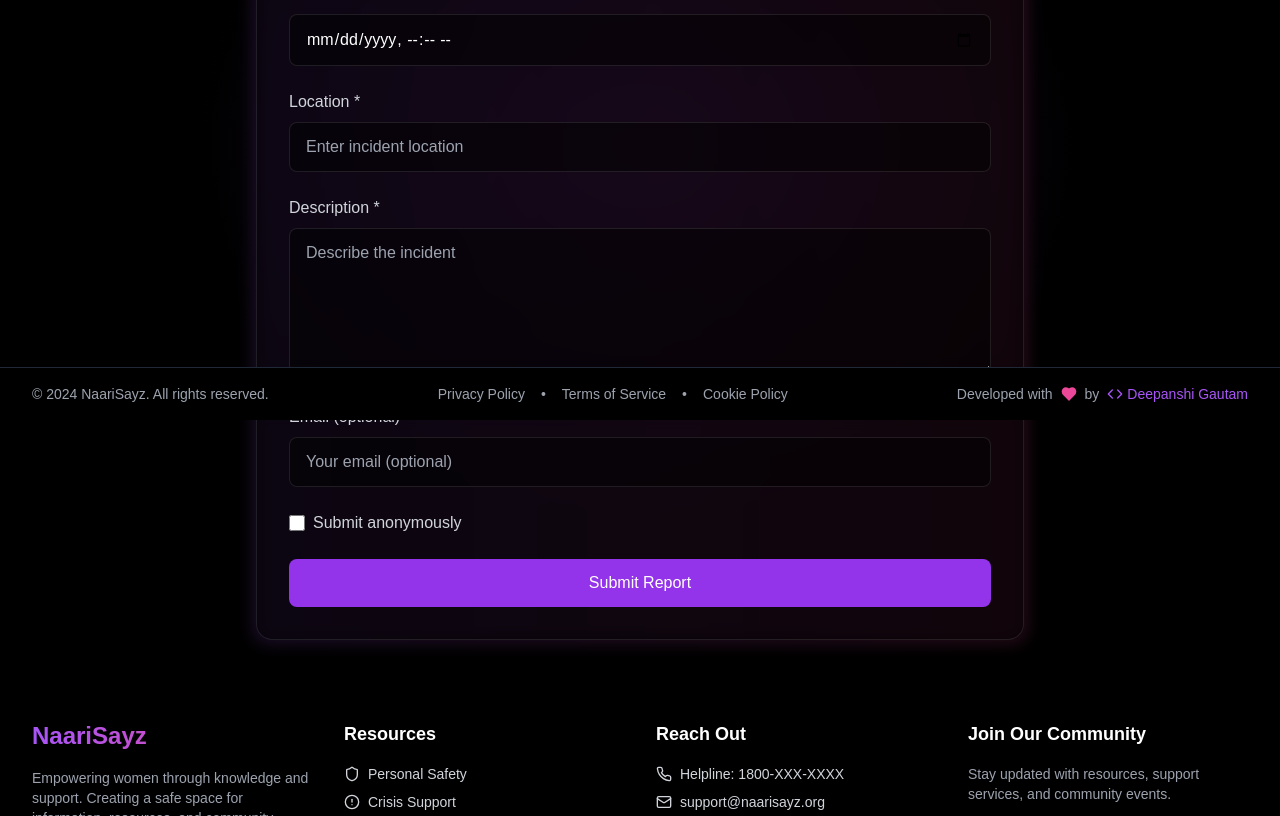
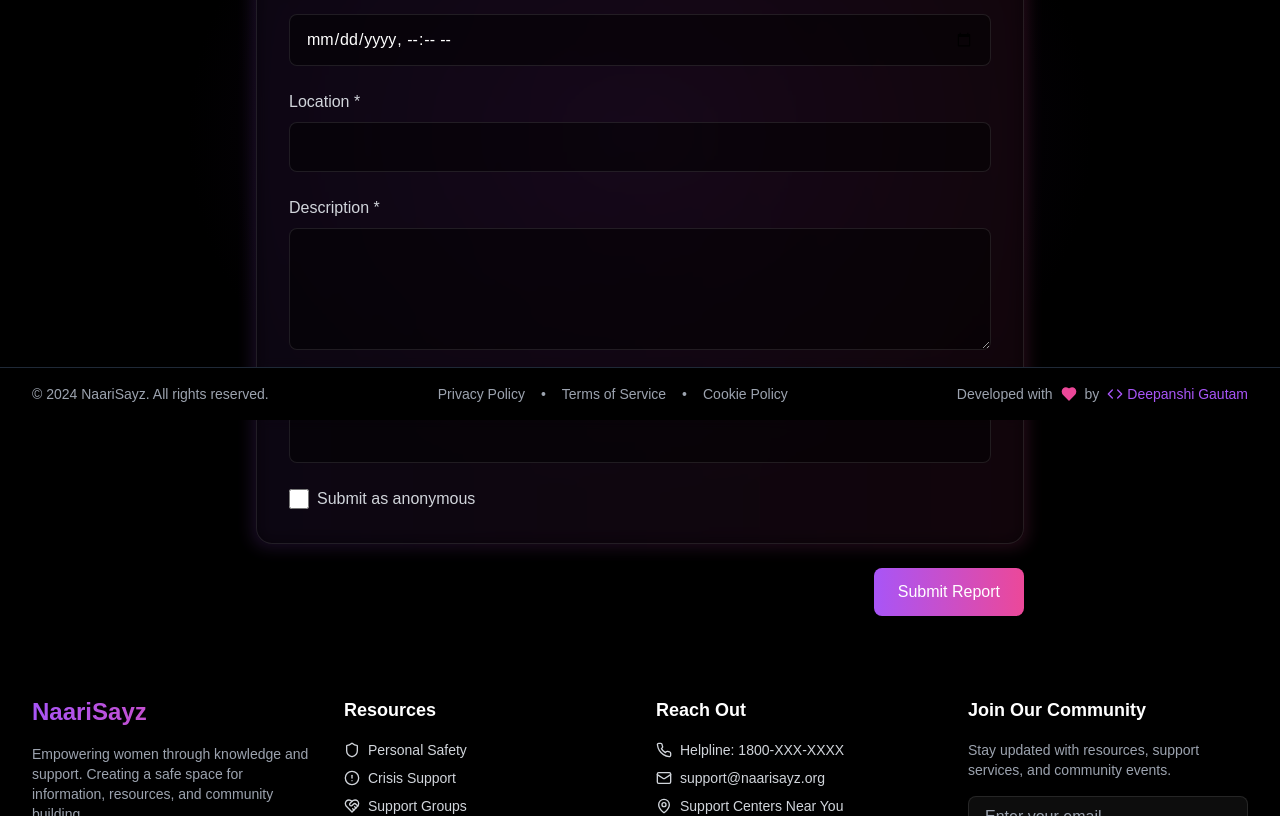
Before and after one commit to deepanshigautam/NaariSayz, a Next.js app: page /report in a window 1280 px wide. Shown: the part 380-1196 px from the top of the page. Built offline with nearby package versions, Linux system fonts and the light colour scheme; no server answers.

Commit message:
added database and working

```diff
--- a/package.json
+++ b/package.json
@@ -9,6 +9,7 @@
     "lint": "next lint"
   },
   "dependencies": {
+    "@supabase/supabase-js": "^2.46.1",
     "class-variance-authority": "^0.7.0",
     "framer-motion": "^11.11.9",
     "lucide": "^0.453.0",
--- a/src/app/report/page.tsx
+++ b/src/app/report/page.tsx
@@ -4,6 +4,7 @@ import { AlertCircle, Send, ArrowLeft, Loader2 } from "lucide-react";
 import Link from "next/link";
 import { Alert, AlertDescription } from "@/src/components/ui/alert";
 import Footer from "@/src/components/footer";
+import { supabase } from "@/src/services/supabaseClient";
 
 // Define the type for formData
 interface FormData {
@@ -66,11 +67,10 @@ const ReportPage: React.FC = () => {
   const handleChange = (e: React.ChangeEvent<HTMLInputElement | HTMLTextAreaElement | HTMLSelectElement>) => {
     const { name, value, type } = e.target;
 
-    // For checkboxes, assert the target type as HTMLInputElement
     if (type === 'checkbox') {
       setFormData((prev) => ({
         ...prev,
-        [name]: (e.target as HTMLInputElement).checked, // Type assertion
+        [name]: (e.target as HTMLInputElement).checked,
       }));
     } else {
       setFormData((prev) => ({
@@ -79,7 +79,6 @@ const ReportPage: React.FC = () => {
       }));
     }
   };
-
 
   const handleSubmit = async (e: React.FormEvent) => {
     e.preventDefault();
@@ -93,10 +92,21 @@ const ReportPage: React.FC = () => {
     setIsSubmitting(true);
 
     try {
-      // Simulate API call
-      await new Promise(resolve => setTimeout(resolve, 1500));
+      const { error } = await supabase.from("report-incident").insert({
+        incident_type: formData.incidentType,
+        date_time: formData.dateTime,
+        location: formData.location,
+        description: formData.description,
+        email: formData.email,
+        is_anonymous: formData.isAnonymous
+      });
+
+      if (error) {
+        throw error;
+      }
+
       setShowConfirmation(true);
-    } catch  {
+    } catch (error) {
       setShowAlert(true);
     } finally {
       setIsSubmitting(false);
@@ -141,7 +151,6 @@ const ReportPage: React.FC = () => {
           </div>
         </div>
       </div>
-
     </div>
   );
 
@@ -149,7 +158,6 @@ const ReportPage: React.FC = () => {
     <div>
       <div className="min-h-screen bg-black text-white relative overflow-hidden">
         <div className="absolute inset-0 bg-[radial-gradient(ellipse_at_center,_var(--tw-gradient-stops))] from-purple-900/20 via-black to-black" />
-
         <div className="container mx-auto px-4 py-8 relative">
           <div className="max-w-3xl mx-auto">
             <Link href="/" className="inline-flex items-center text-gray-400 hover:text-white mb-8 transition-colors">
@@ -224,7 +232,6 @@ const ReportPage: React.FC = () => {
                           name="location"
                           value={formData.location}
                           onChange={handleChange}
-                        placeholder="Enter incident location"
                           className={`w-full bg-black/50 border ${errors.location ? 'border-red-500' : 'border-white/10'} rounded-lg px-4 py-3 text-white focus:outline-none focus:border-purple-500 transition-colors`}
                         />
                         {errors.location && (
@@ -238,10 +245,9 @@ const ReportPage: React.FC = () => {
                           name="description"
                           value={formData.description}
                           onChange={handleChange}
-                        rows={5}
-                        placeholder="Describe the incident"
                           className={`w-full bg-black/50 border ${errors.description ? 'border-red-500' : 'border-white/10'} rounded-lg px-4 py-3 text-white focus:outline-none focus:border-purple-500 transition-colors`}
-                      />
+                          rows={4}
+                        ></textarea>
                         {errors.description && (
                           <p className="text-red-400 text-sm mt-1">{errors.description}</p>
                         )}
@@ -254,7 +260,6 @@ const ReportPage: React.FC = () => {
                           name="email"
                           value={formData.email}
                           onChange={handleChange}
-                        placeholder="Your email (optional)"
                           className={`w-full bg-black/50 border ${errors.email ? 'border-red-500' : 'border-white/10'} rounded-lg px-4 py-3 text-white focus:outline-none focus:border-purple-500 transition-colors`}
                         />
                         {errors.email && (
@@ -268,27 +273,30 @@ const ReportPage: React.FC = () => {
                           name="isAnonymous"
                           checked={formData.isAnonymous}
                           onChange={handleChange}
-                        className="mr-2 h-4 w-4 text-purple-500 border-gray-300 rounded focus:ring-purple-500"
+                          className="form-checkbox h-5 w-5 text-purple-500 border-gray-300 rounded focus:ring-purple-400 focus:ring-offset-black"
                         />
-                      <label className="text-gray-300">Submit anonymously</label>
+                        <label className="ml-2 text-gray-300">Submit as anonymous</label>
+                      </div>
+                    </div>
+                  </div>
                 </div>
 
+                <div className="flex justify-end">
                   <button
                     type="submit"
-                      className={`w-full py-3 mt-4 bg-purple-600 rounded-lg text-white hover:bg-purple-500 transition-colors ${isSubmitting ? 'opacity-50 cursor-not-allowed' : ''}`}
+                    className="bg-gradient-to-r from-purple-500 to-pink-500 text-white px-6 py-3 rounded-lg font-medium flex items-center gap-2 hover:opacity-90 transition-opacity"
                     disabled={isSubmitting}
                   >
-                      {isSubmitting ? <Loader2 className="animate-spin mr-2 h-5 w-5" /> : 'Submit Report'}
+                    {isSubmitting && <Loader2 className="animate-spin h-5 w-5" />}
+                    {isSubmitting ? "Submitting..." : "Submit Report"}
                   </button>
-                  </div>
-                </div>
                 </div>
               </form>
             )}
           </div>
         </div>
       </div>
-      <Footer/>
+      <Footer />
     </div>
   );
 };
--- /dev/null
+++ b/src/services/supabaseClient.ts
@@ -0,0 +1,7 @@
+// src/services/supabaseClient.ts
+import { createClient } from '@supabase/supabase-js';
+
+const supabaseUrl = process.env.NEXT_PUBLIC_SUPABASE_URL!;
+const supabaseKey = process.env.NEXT_PUBLIC_SUPABASE_ANON_KEY!;
+
+export const supabase = createClient(supabaseUrl, supabaseKey);
```
Also changed, not shown: 1 other file (tests, documents, lock files or other folders). Lines whose indentation alone changed are shown as unchanged.
